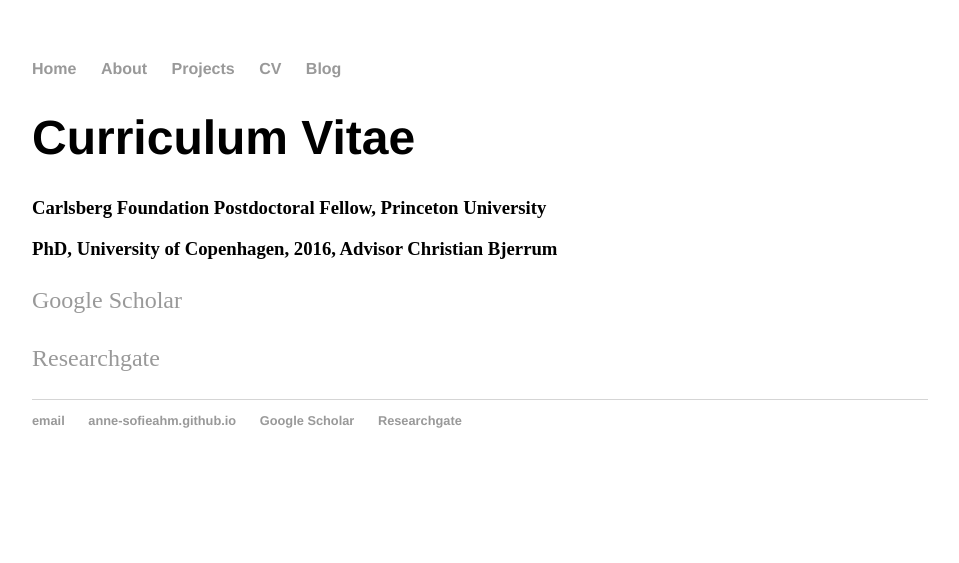
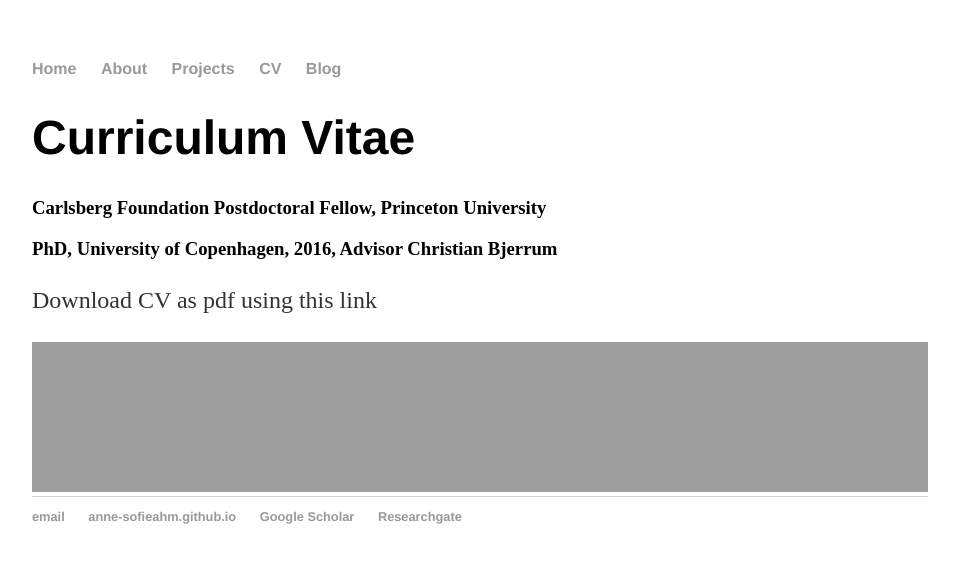
Before and after one commit to Anne-SofieAhm/Anne-SofieAhm.github.io, a Jekyll site: the page built from mycv/index.html, in a window 1280 px wide. Shown: the top 563 px of the page, without its empty margins (160-1119 px from the left). Built offline with Jekyll 4.4.1, drawn with Linux system fonts in a browser that asks for light colours.

Commit message:
Update index.html

```diff
--- a/mycv/index.html
+++ b/mycv/index.html
@@ -10,9 +10,5 @@
 
 <h3>PhD, University of Copenhagen, 2016, Advisor Christian Bjerrum</h3>
 
-<p>
-<a href="https://scholar.google.com/citations?user=fJsyZeYAAAAJ&hl=en">Google Scholar</a>
-</p>
-<p>
-<a href="https://www.researchgate.net/profile/Anne_Sofie_Ahm">Researchgate</a>
-</p>
+<p> Download CV as pdf using this link</p>
+  <iframe src="https://anne-sofieahm.github.io/mycv/ASA_CV.pdf &embedded=true" style="width:100%; height:100%;" frameborder="0"></iframe>
```
